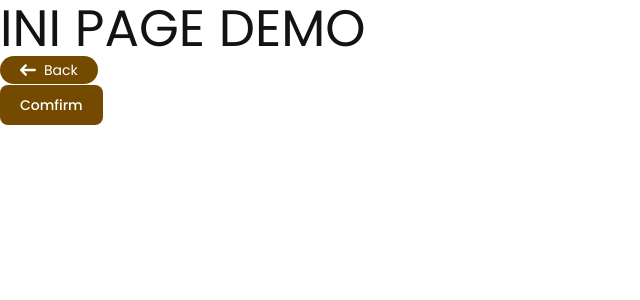
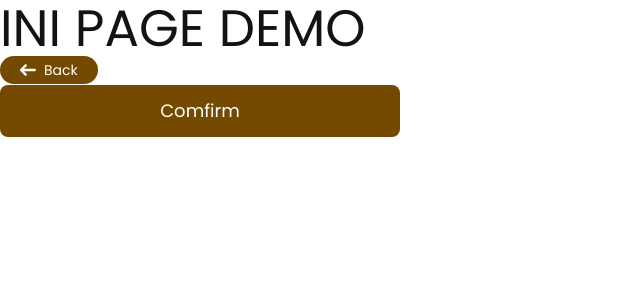
Before and after one commit to TitoPutraaa/Lapancoms, a React (Vite) app in the folder Lapancoms/: page /demo in a window 1280 px wide. Shown: the top 300 px of the page, without its empty margins (0-640 px from the left). Built offline with nearby package versions, Linux system fonts and the light colour scheme; the HTML template or start-up script is replaced by a standard one.

Commit message:
update comfirm button

```diff
--- a/Lapancoms/src/components/common/ComfirmBtn.jsx
+++ b/Lapancoms/src/components/common/ComfirmBtn.jsx
@@ -1,7 +1,8 @@
 export default function ComfirmBtn() {
     return(
         <div>
-            <button type="button" class="text-white bg-primary hover:bg-blue-800 focus:ring-4 focus:ring-blue-300 font-medium rounded-lg text-sm px-5 py-2.5 me-2 mb-2 dark:bg-blue-600 dark:hover:bg-blue-700 focus:outline-none dark:focus:ring-blue-800">Comfirm</button>
-        </div>
+  <button type="button" className="text-white bg-primary hover:opacity-90 w-100 font-poppins rounded-lg text-lg py-3">Comfirm</button>
+</div>
+
     );
 }
```
